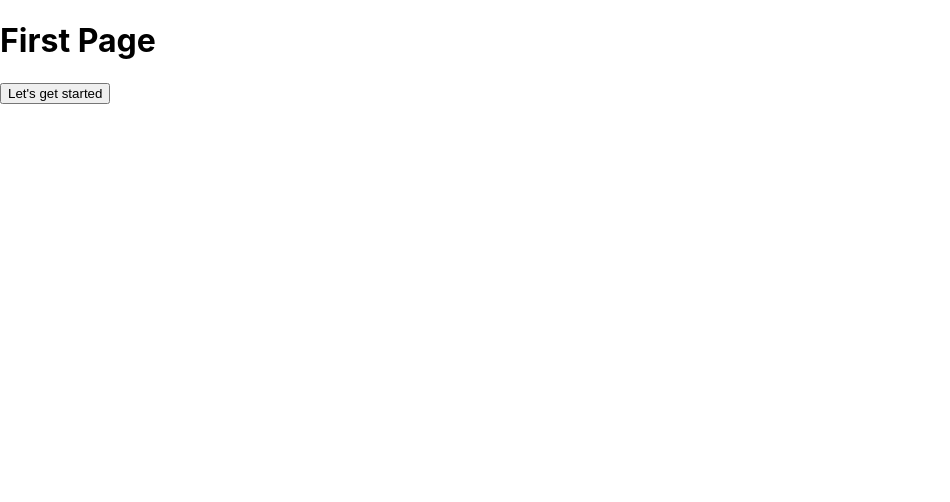
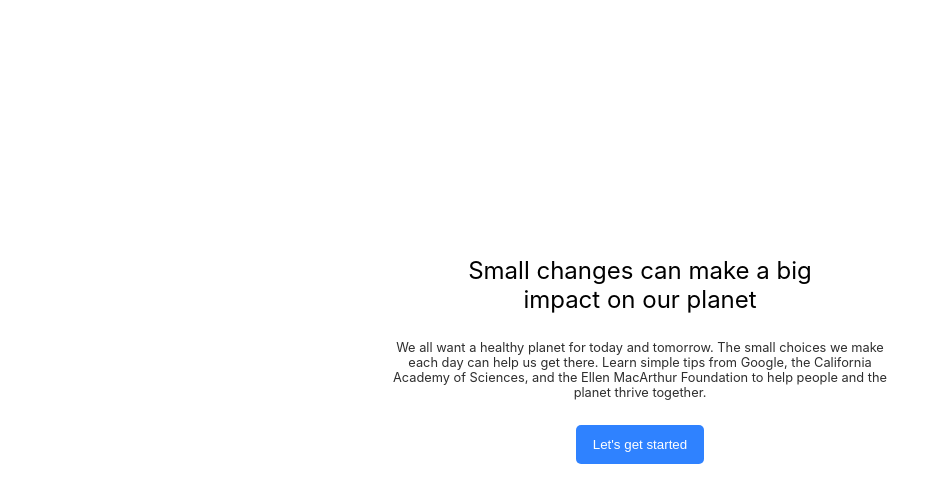
Before and after one commit to ebenezerdon/react_animations, a React (Create React App) app: page / in a window 1280 px wide. Shown: the top 502 px of the page, without its empty margins (0-950 px from the left). Built offline with nearby package versions, Linux system fonts and the light colour scheme.

Commit message:
transition with react-transition-group

```diff
--- a/package.json
+++ b/package.json
@@ -6,6 +6,7 @@
     "@testing-library/jest-dom": "^4.2.4",
     "@testing-library/react": "^9.3.2",
     "@testing-library/user-event": "^7.1.2",
+    "framer-motion": "^1.11.0",
     "node-sass": "^4.14.1",
     "react": "^16.13.1",
     "react-dom": "^16.13.1",
--- a/src/App.js
+++ b/src/App.js
@@ -1,5 +1,4 @@
 import React, { useState } from 'react';
-import { CSSTransitionGroup } from 'react-transition-group'
 import FirstPage from './FirstPage';
 import SecondPage from './SecondPage';
 import './app.scss';
--- a/src/FirstPage.js
+++ b/src/FirstPage.js
@@ -1,12 +1,33 @@
-import React, { useState } from 'react';
+import React from 'react';
 import { CSSTransitionGroup } from 'react-transition-group'
 
 const FirstPage = ({ setHomepage }) => {
   return (
-    <>
-      <h1>First Page</h1>
-      <button onClick={() => setHomepage(false)}>Let's get started</button>
-    </>
+    <div className="first-page">
+      <CSSTransitionGroup
+        transitionName="fadeIn"
+        transitionAppear={true}
+      >
+        <p className="title">
+          Small changes can make a big impact on our planet
+        </p>
+      </CSSTransitionGroup>
+      {/* <CSSTransitionGroup> */}
+        <p className="sub-text">
+          We all want a healthy planet for today and tomorrow.
+          The small choices we make each day can help us get
+          there. Learn simple tips from Google, the California
+          Academy of Sciences, and the Ellen MacArthur Foundation
+          to help people and the planet thrive together.
+        </p>
+      {/* </CSSTransitionGroup> */}
+      {/* <CSSTransitionGroup> */}
+        <button className="button blue"
+          onClick={() => setHomepage(false)}>
+            Let's get started
+        </button>
+      {/* </CSSTransitionGroup> */}
+    </div>
   )
 }
 
--- a/src/SecondPage.js
+++ b/src/SecondPage.js
@@ -2,10 +2,11 @@ import React from 'react';
 
 const SecondPage = ({ setHomepage }) => {
   return (
-    <>
-      <button onClick={() => setHomepage(true)}>Back</button>
-      <h1>Second Page</h1>
-    </>
+    <div class="second-page">
+      <button className="button" onClick={() => setHomepage(true)}>Back</button>
+      <p classsName="title">Your Plan,</p>
+      <p className="title">&nbsp; &nbsp; Your Planet</p>
+    </div>
   )
 }
 
--- a/src/app.scss
+++ b/src/app.scss
@@ -0,0 +1,42 @@
+.button {
+  border: unset;
+  padding: 12px 17px;
+  border-radius: 5px;
+}
+
+.button:hover {
+  cursor: pointer;
+}
+
+.blue {
+  background: #2f82ff;
+  color: #fff;
+}
+
+.first-page {
+  text-align: center;
+  padding-top: 32vh;
+
+  .title {
+    font-size: 1.5em;
+    max-width: 15em;
+    margin: auto;
+  }
+
+  .sub-text {
+    font-size: 0.8em;
+    max-width: 39em;
+    margin: auto;
+    padding: 2em;
+    color: #2e2e2e;
+  }
+}
+
+.fadeIn-appear {
+  opacity: 0;
+}
+
+.fadeIn-appear.fadeIn-appear-active {
+  opacity: 1;
+  transition: opacity .5s ease-in;
+}
```
Also changed, not shown: 1 other file (tests, documents, lock files or other folders).
